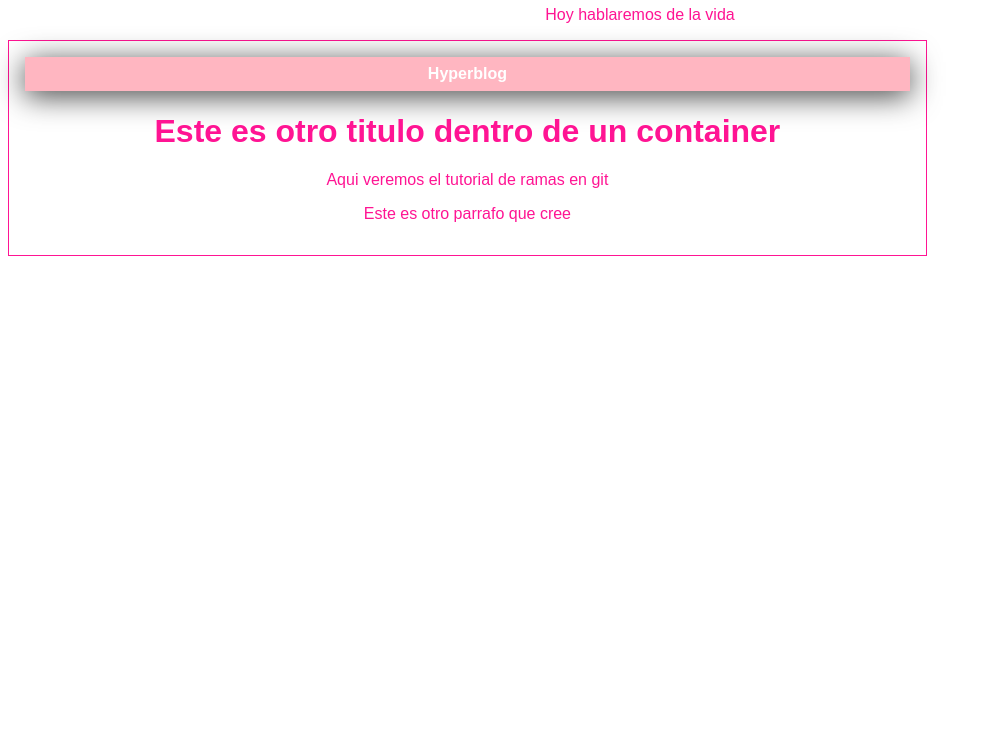
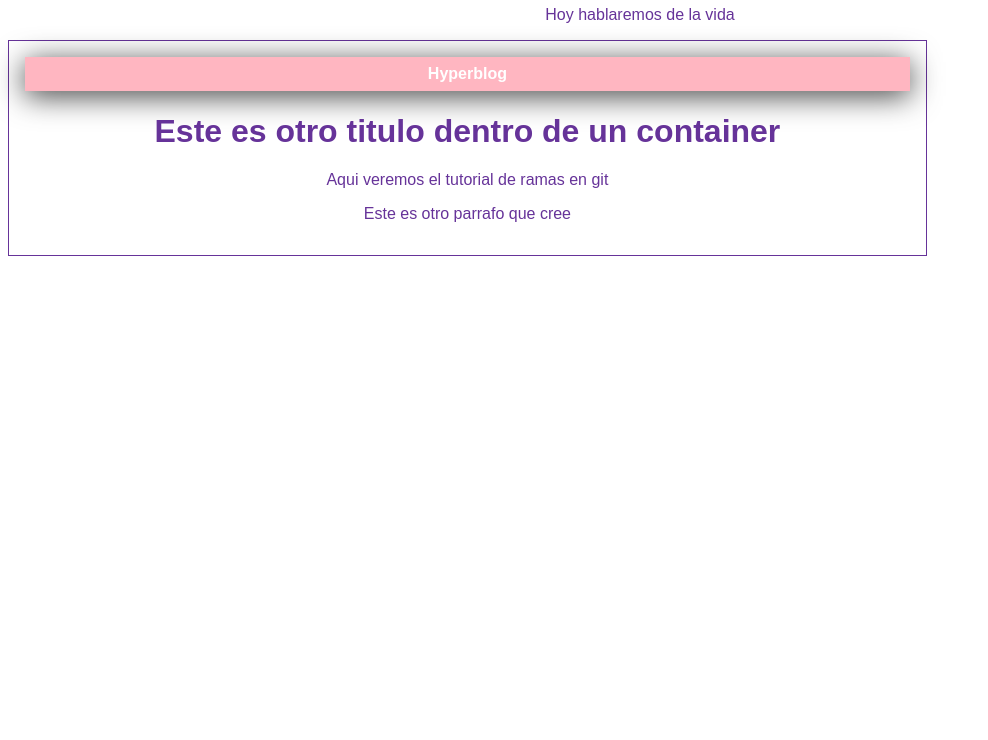
Before and after one commit to jordykan/HyperBlog, a plain HTML site: page blogpost.html in a window 1280 px wide. Shown: the part 60-800 px from the top of the page, without its empty margins (0-988 px from the left). Drawn offline with Linux system fonts and the light colour scheme.

Commit message:
modifique la cabecera y el color

```diff
--- a/css/estilos.css
+++ b/css/estilos.css
@@ -1,6 +1,6 @@
 body
 {
-    color: deeppink;
+    color: rebeccapurple;
     text-align: center;
     font-family: Arial, Helvetica, sans-serif
 }
```
